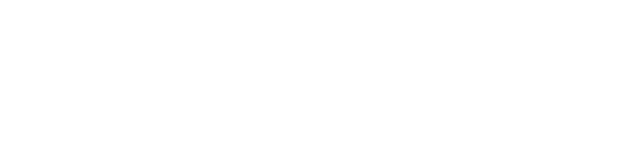
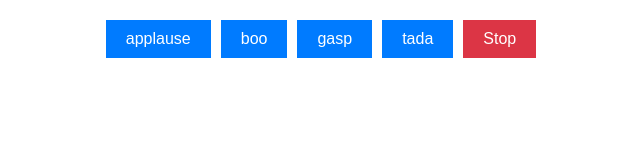
Before and after one commit to acciojob/Soundbar-piyush1212, a website: page main.html in a window 1280 px wide. Shown: the whole page, without its empty margins (319-959 px from the left). Drawn offline with Linux system fonts and the light colour scheme.

Commit message:
created a submission

```diff
--- a/main.html
+++ b/main.html
@@ -1,16 +1,22 @@
 <!DOCTYPE html>
+<html lang="en">
+<head>
+  <meta charset="UTF-8">
+  <meta name="viewport" content="width=device-width, initial-scale=1.0">
+  <title>Soundbar</title>
+  <link rel="stylesheet" href="styles.css">
+</head>
+<body>
+  <div id="buttons">
+    <button class="btn" onclick="playSound('sound1.mp3')">applause</button>
+    <button class="btn" onclick="playSound('sound2.mp3')">boo</button>
+    <button class="btn" onclick="playSound('sound3.mp3')">gasp</button>
+    <button class="btn" onclick="playSound('sound4.mp3')">tada</button>
+    <button class="stop" onclick="stopSound()">Stop</button>
+  </div>
 
-<html>
+  <audio id="audio"></audio>
 
-<head>
-	<link rel="stylesheet" href="styles.css">
-</head>
-
-<body>
-	<!-- the entire body must be written by student -->
-    <script type="text/javascript" src="./script.js">
-</script>
-
+  <script src="script.js"></script>
 </body>
-
 </html>
--- a/script.js
+++ b/script.js
@@ -1 +1,12 @@
 //your JS code here. If required.
+function playSound(soundFile) {
+  var audio = document.getElementById("audio");
+  audio.src = "sounds/" + soundFile;
+  audio.play();
+}
+
+function stopSound() {
+  var audio = document.getElementById("audio");
+  audio.pause();
+  audio.currentTime = 0;
+}
--- a/styles.css
+++ b/styles.css
@@ -1 +1,21 @@
 /*  your css code here. If applicable */
+#buttons {
+  display: flex;
+  justify-content: center;
+  align-items: center;
+  gap: 10px;
+  margin-top: 20px;
+}
+
+.btn, .stop {
+  padding: 10px 20px;
+  font-size: 16px;
+  border: none;
+  background-color: #007bff;
+  color: #fff;
+  cursor: pointer;
+}
+
+.stop {
+  background-color: #dc3545;
+}
```
